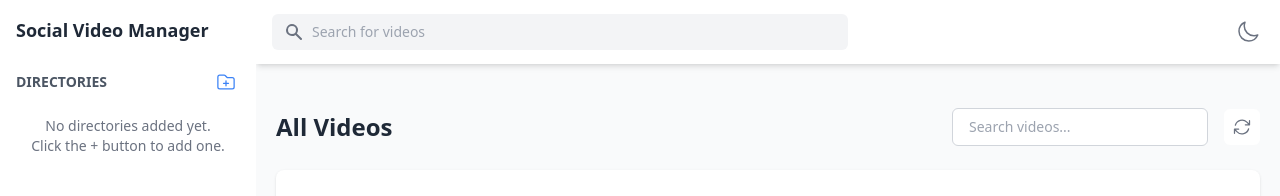
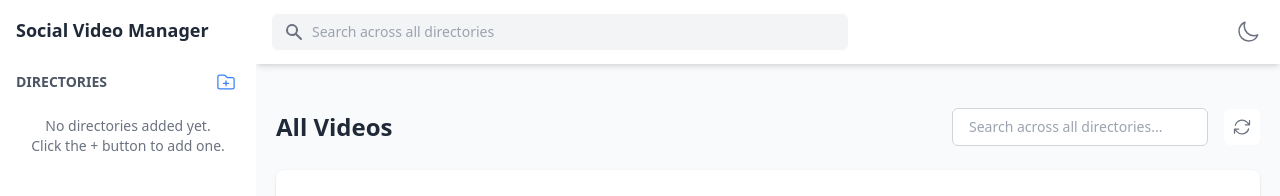
Before and after one commit to hinskip92/social-video-manager, a React (Vite) app: page / in a window 1280 px wide. Shown: the top 196 px of the page. Built offline with nearby package versions, Linux system fonts and the light colour scheme.

Commit message:
Implement global search functionality across video directories

```diff
--- a/src/App.tsx
+++ b/src/App.tsx
@@ -9,6 +9,7 @@ import { DirectoryProvider } from './contexts/DirectoryContext';
 
 function App() {
   const [sidebarOpen, setSidebarOpen] = useState(true); // Default to open
+  const [globalSearchTerm, setGlobalSearchTerm] = useState('');
 
   // Default to sidebar open on larger screens, closed on mobile
   useEffect(() => {
@@ -36,11 +37,16 @@ function App() {
 
           {/* Main content */}
           <div className={`flex flex-col flex-1 overflow-hidden ${sidebarOpen ? 'md:ml-64' : ''}`}>
-            <Header sidebarOpen={sidebarOpen} setSidebarOpen={setSidebarOpen} />
+            <Header
+              sidebarOpen={sidebarOpen}
+              setSidebarOpen={setSidebarOpen}
+              searchTerm={globalSearchTerm}
+              setSearchTerm={setGlobalSearchTerm}
+            />
 
             <main className="flex-1 overflow-y-auto p-5">
               <Routes>
-                <Route path="/" element={<VideoLibrary />} />
+                <Route path="/" element={<VideoLibrary globalSearchTerm={globalSearchTerm} setGlobalSearchTerm={setGlobalSearchTerm} />} />
                 <Route path="/video/:id" element={<VideoPlayer />} />
                 <Route path="/settings" element={<Settings />} />
               </Routes>
--- a/src/components/Header.tsx
+++ b/src/components/Header.tsx
@@ -4,9 +4,11 @@ import { useState, useEffect } from 'react';
 interface HeaderProps {
   sidebarOpen: boolean;
   setSidebarOpen: (open: boolean) => void;
+  searchTerm: string;
+  setSearchTerm: (term: string) => void;
 }
 
-const Header = ({ sidebarOpen, setSidebarOpen }: HeaderProps) => {
+const Header = ({ sidebarOpen, setSidebarOpen, searchTerm, setSearchTerm }: HeaderProps) => {
   const [darkMode, setDarkMode] = useState(
     localStorage.getItem('darkMode') === 'true' ||
     (!localStorage.getItem('darkMode') && window.matchMedia('(prefers-color-scheme: dark)').matches)
@@ -57,8 +59,10 @@ const Header = ({ sidebarOpen, setSidebarOpen }: HeaderProps) => {
             <input
               className="w-full pl-10 pr-3 py-2 text-sm text-gray-700 bg-gray-100 border-0 rounded-md dark:bg-gray-700 dark:text-gray-200 focus:ring-2 focus:ring-blue-500 focus:outline-none"
               type="text"
-              placeholder="Search for videos"
+              placeholder="Search across all directories"
               aria-label="Search"
+              value={searchTerm}
+              onChange={(e) => setSearchTerm(e.target.value)}
             />
           </div>
         </div>
--- a/src/pages/VideoLibrary.tsx
+++ b/src/pages/VideoLibrary.tsx
@@ -14,10 +14,14 @@ interface VideoWithThumbnail {
   thumbnail?: string;
 }
 
-const VideoLibrary = () => {
+interface VideoLibraryProps {
+  globalSearchTerm: string;
+  setGlobalSearchTerm: (term: string) => void;
+}
+
+const VideoLibrary = ({ globalSearchTerm, setGlobalSearchTerm }: VideoLibraryProps) => {
   const { videos, directories, selectedDirectory, refreshVideos, setSelectedVideo } = useDirectories();
   const [filteredVideos, setFilteredVideos] = useState<VideoWithThumbnail[]>([]);
-  const [searchTerm, setSearchTerm] = useState('');
   const [sortBy, setSortBy] = useState<'name' | 'date'>('date');
   const [sortOrder, setSortOrder] = useState<'asc' | 'desc'>('desc');
   const [isLoading, setIsLoading] = useState(false);
@@ -73,17 +77,16 @@ const VideoLibrary = () => {
   const filterAndSortVideos = (videosToFilter = videos) => {
     let result = [...videosToFilter];
 
-    // Filter by directory if one is selected
-    if (selectedDirectory) {
-      result = result.filter(video => video.directory === selectedDirectory);
-    }
-
-    // Filter by search term
-    if (searchTerm) {
-      const term = searchTerm.toLowerCase();
+    // If there's a search term, search across all directories
+    // Otherwise, filter by selected directory
+    if (globalSearchTerm) {
+      const term = globalSearchTerm.toLowerCase();
       result = result.filter(video =>
         video.name.toLowerCase().includes(term)
       );
+    } else if (selectedDirectory) {
+      // Only filter by directory if no search term and a directory is selected
+      result = result.filter(video => video.directory === selectedDirectory);
     }
 
     // Sort videos
@@ -108,7 +111,7 @@ const VideoLibrary = () => {
       const updatedVideos = videos.map(video => ({ ...video, thumbnail: undefined }));
       filterAndSortVideos(updatedVideos);
     }
-  }, [selectedDirectory, searchTerm, sortBy, sortOrder]);
+  }, [selectedDirectory, globalSearchTerm, sortBy, sortOrder]);
 
   const handleRefresh = async () => {
     setIsLoading(true);
@@ -153,16 +156,16 @@ const VideoLibrary = () => {
         <h2 className="text-2xl font-semibold text-gray-800 dark:text-gray-200">
           {selectedDirectory
             ? directories.find(d => d.path === selectedDirectory)?.name || 'Videos'
-            : 'All Videos'}
+            : globalSearchTerm ? 'Search Results' : 'All Videos'}
         </h2>
         <div className="flex items-center space-x-4">
           <div className="relative">
             <input
               type="text"
-              placeholder="Search videos..."
+              placeholder="Search across all directories..."
               className="w-64 px-4 py-2 text-sm text-gray-700 bg-white border border-gray-300 rounded-md dark:bg-gray-700 dark:text-gray-300 dark:border-gray-600 focus:border-blue-500 focus:outline-none"
-              value={searchTerm}
-              onChange={(e) => setSearchTerm(e.target.value)}
+              value={globalSearchTerm}
+              onChange={(e) => setGlobalSearchTerm(e.target.value)}
             />
           </div>
           <button
@@ -180,11 +183,11 @@ const VideoLibrary = () => {
           <p className="mb-4 text-lg text-gray-600 dark:text-gray-400">
             {directories.length === 0
               ? 'No directories added yet. Add a directory from the sidebar.'
-              : searchTerm
+              : globalSearchTerm
               ? 'No videos match your search.'
               : 'No videos found in this directory.'}
           </p>
-          {directories.length > 0 && !searchTerm && (
+          {directories.length > 0 && !globalSearchTerm && (
             <button
               onClick={handleRefresh}
               className="px-4 py-2 text-sm font-medium text-white bg-blue-600 rounded-md hover:bg-blue-700"
```
